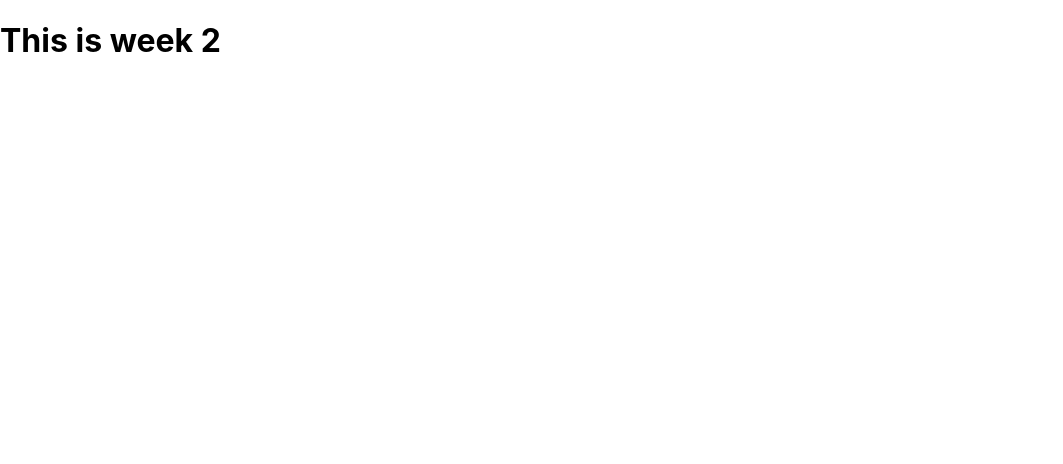
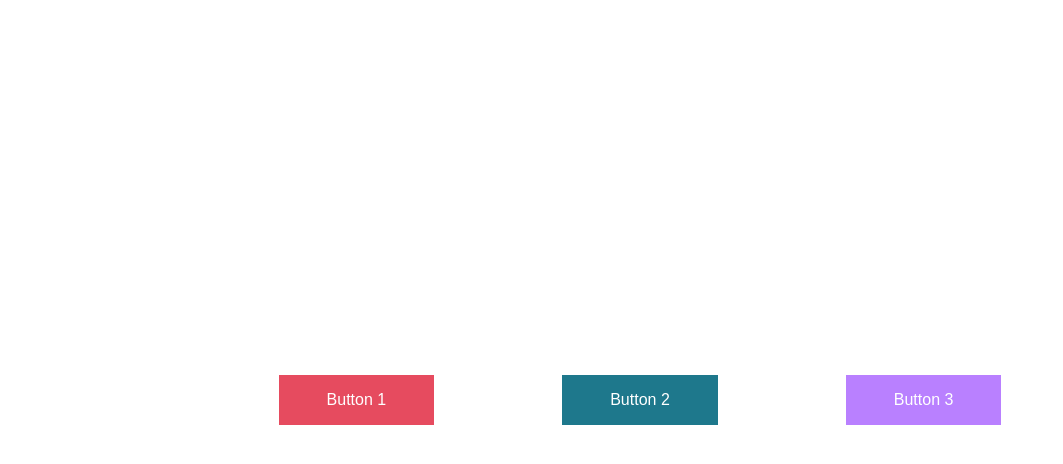
Before and after one commit to ashishrain/interaction, a React (Create React App) app: page /week-3 in a window 1280 px wide. Shown: the top 464 px of the page, without its empty margins (0-1063 px from the left). Built offline with nearby package versions, Linux system fonts and the light colour scheme.

Commit message:
created three buttons and added it on the Week3 component.

```diff
--- a/src/App.js
+++ b/src/App.js
@@ -1,7 +1,7 @@
 import React from 'react';
 import Week1 from './components/Week1';
 import Week2 from './components/Week2';
-import Week3 from './components/Week2';
+import Week3 from './components/Week3';
 
 import {
     BrowserRouter as Router,
--- /dev/null
+++ b/src/components/Week3/index.js
@@ -0,0 +1,41 @@
+import React from 'react';
+import styled from 'styled-components';
+
+const StyledWrapper = styled.div`
+    width: 100vw;
+    height: 100vh;
+    display: flex;
+    justify-content: center;
+    align-items: center;
+`;
+
+const StyledButton = styled.button`
+    color: #ffffff;
+    background-color: ${(props) => props.color};
+    padding: 1rem 3rem;
+    font-size: 16px;
+    border: 0;
+    box-shadow: 0 0 0.5rem rbga(0,0,0.3);
+    cursor: pointer;
+    margin: 5%;
+    :hover {
+        opacity: 0.7;
+    }
+`;
+
+const Button = (props) => {
+    const {children, color} = props; //this is called destrucuring
+    return <StyledButton color={color}> {children} </StyledButton>
+};
+
+const Week3 = () => {
+    return (
+        <StyledWrapper>
+            <Button color="#e64b5f">Button 1</Button>
+            <Button color="#1e788c">Button 2</Button>
+            <Button color="#b980ff">Button 3</Button>
+        </StyledWrapper>
+    )
+};
+
+export default Week3;
```
Also changed, not shown: src/components/Week 3/index.js (deleted, +0 -7 lines).
